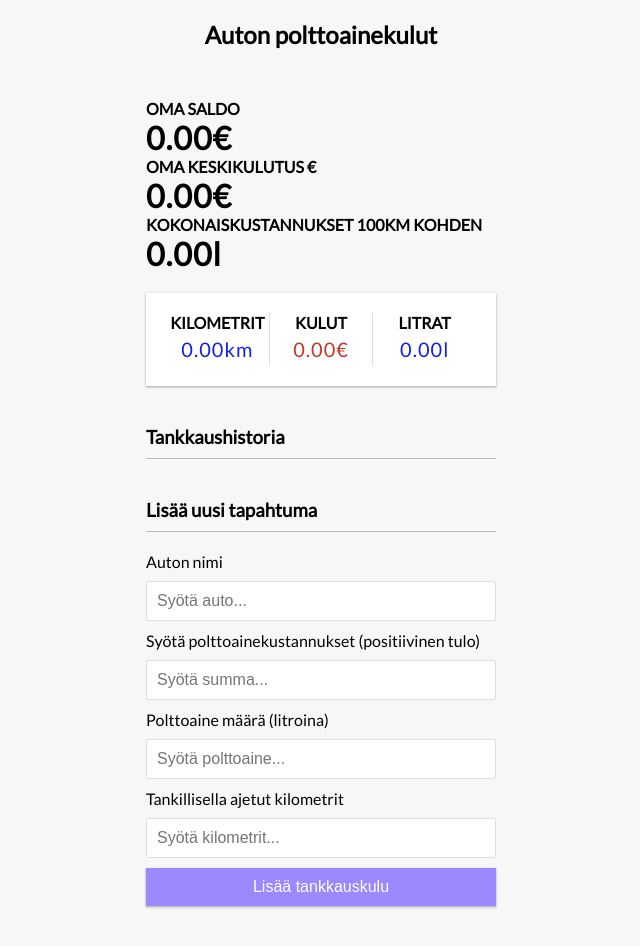
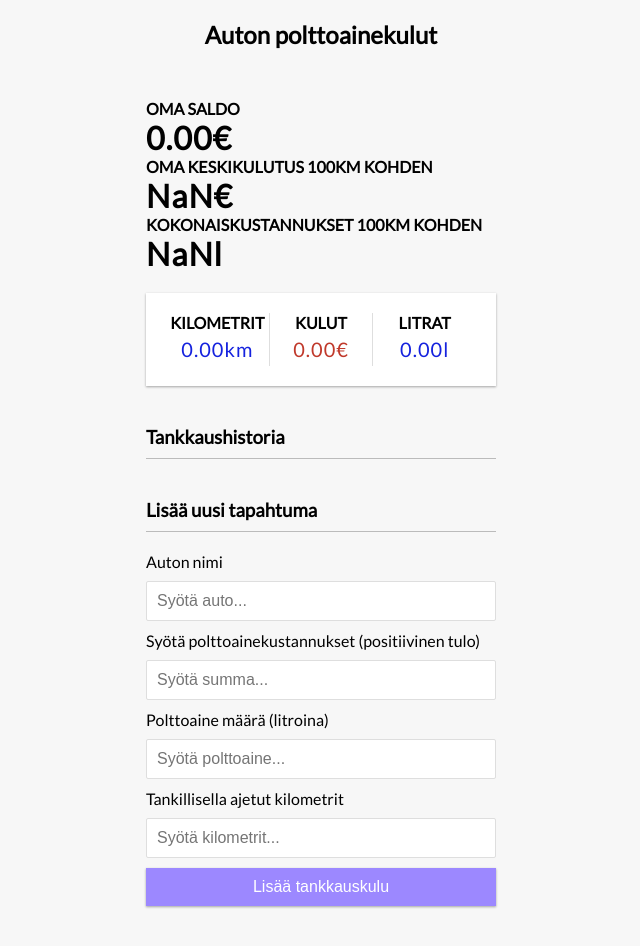
Before and after one commit to jennypol/Selainohjelmoinnin_harjoitusty-, a plain HTML site: page index.html in a window 1280 px wide. Shown: the whole page, without its empty margins (319-959 px from the left). Drawn offline with Linux system fonts and the light colour scheme.

Commit message:
Lisätty kokonaiskulutukset

```diff
--- a/index.html
+++ b/index.html
@@ -13,8 +13,8 @@
     <div class="container">
       <h4>Oma saldo</h4>
       <h1 id="balance">0.00 €</h1>
-      <h4>Oma keskikulutus €</h4>
-      <h1 id ="keskikulutus">0.00 l/km</h1>
+      <h4>Oma keskikulutus 100km kohden</h4>
+      <h1 id ="keskikulutus">0.00 l</h1>
       <h4>Kokonaiskustannukset 100km kohden</h4>
       <h1 id = "kokonaiskustannukset">0.00 €</h1>
 
--- a/script.js
+++ b/script.js
@@ -104,9 +104,12 @@ function updateValues() {
     amountskilsat.filter(item => item > 0).reduce((acc, item) => (acc += item), 0)
   ).toFixed(2);
 
+  const total100litrat = (totallitrat/totalkilsat*100).toFixed(2);
+  const total100eurot = (totaleurot/totalkilsat*100).toFixed(2);
+
   balance.innerText = `${total}€`;
-  keskikulutus.innerText = `${total}€`; //keskikulutus =
-  kokonaiskustannukset.innerText = `${total}l`;
+  keskikulutus.innerText = `${total100litrat}€`; //keskikulutus =
+  kokonaiskustannukset.innerText = `${total100eurot}l`;
   kilometrit.innerText = `${totalkilsat}km`;
   kulut.innerText = `${totaleurot}€`;
   litrat.innerText = `${totallitrat}l`;
```
